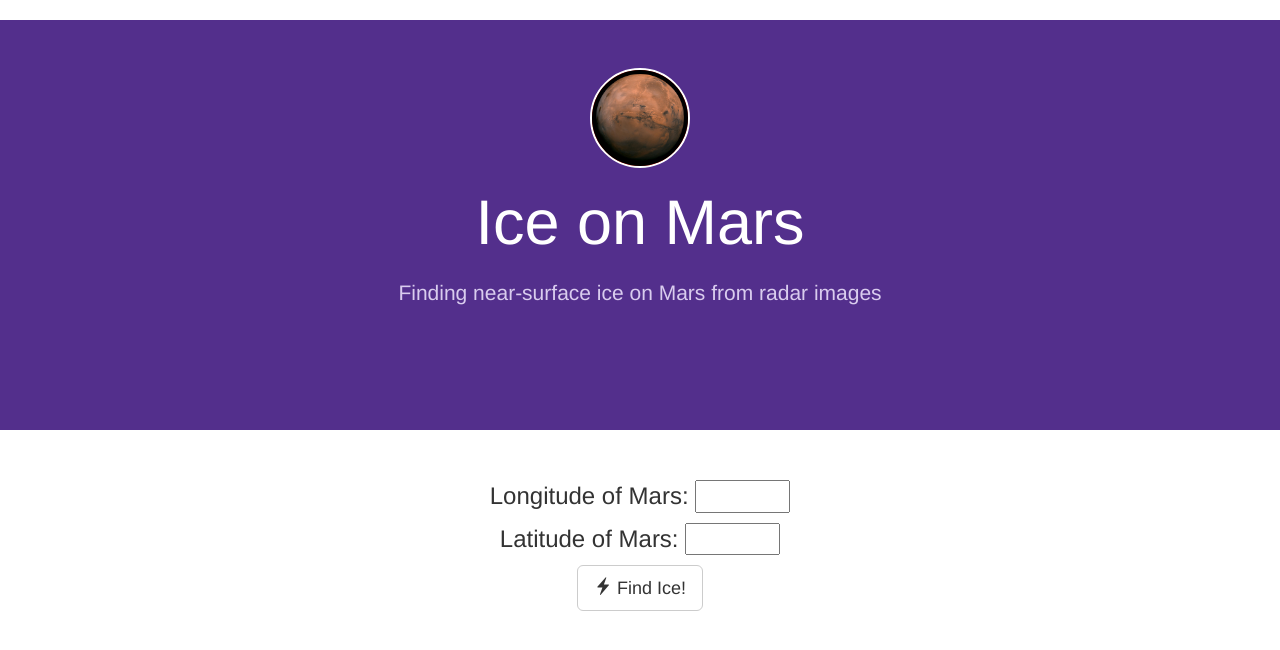
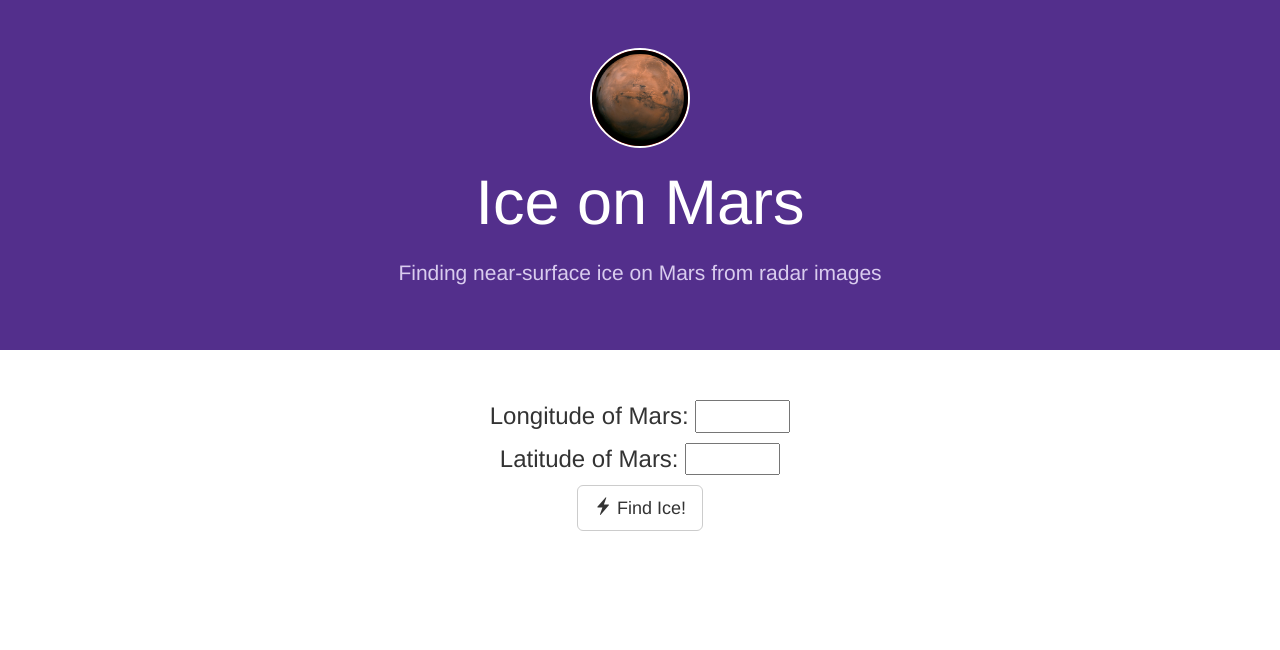
Before and after one commit to nathanjchan/ice-on-mars-app, a Django app: page / in a window 1280 px wide. Shown: the part 51-701 px from the top of the page. Run offline with Django 3.2, Linux system fonts and the light colour scheme; some libraries are stand-ins or nearby versions.

Commit message:
Adjust formating

```diff
--- a/hello/templates/base.html
+++ b/hello/templates/base.html
@@ -9,7 +9,7 @@
     .jumbotron {
         background: #532f8c;
         color: white;
-        padding-bottom: 80px
+        padding-bottom: 20px
     }
     .jumbotron .btn-primary {
         background: #845ac7;
--- a/hello/templates/index.html
+++ b/hello/templates/index.html
@@ -2,11 +2,6 @@
 {% load static %}
 
 {% block content %}
-
-<style>
-  h3 {text-align: center;}
-  h4 {text-align: center;}
-</style>
 
 <div class="jumbotron text-center">
   <div class="container">
@@ -15,13 +10,13 @@
     </a>
     <h1>Ice on Mars</h1>
     <p>Finding near-surface ice on Mars from radar images</p>
-    <!--<a type="button" class="btn btn-lg btn-default" href="https://github.com/nathanjchan/ice-on-mars"><span
-        class="glyphicon glyphicon-flash"></span> Original Analysis Source Code</a>
-    <a type="button" class="btn btn-lg btn-primary" href="https://github.com/nathanjchan/ice-on-mars-app"><span
-        class="glyphicon glyphicon-link"></span> GitHub for this website</a>-->
   </div>
 </div>
 <div class="container">
+  <style>
+    h3 {text-align: center;}
+    h4 {text-align: center;}
+  </style>
   <form method="POST" action="search">
     {% csrf_token %}
     <h3>
@@ -34,56 +29,6 @@
       <p id="searchText" style="display: none">Searching...</p>
     </h4>
   </form>
-  <!--<div class="alert alert-info text-center" role="alert">
-    This web app is a work in progress.
-  </div>-->
-  <!--<div class="row">
-    <div class="col-md-6">
-      <h3><span class="glyphicon glyphicon-info-sign"></span> How this sample app works</h3>
-      <ul>
-        <li>This app was deployed to Heroku, either using Git or by using <a
-            href="https://github.com/heroku/python-getting-started">Heroku Button</a> on the repository.</li>
-
-        <li>When Heroku received the source code, it fetched all the dependencies in the <a
-            href="https://github.com/heroku/python-getting-started/blob/main/Pipfile">Pipfile</a>, creating a deployable
-          slug.</li>
-        <li>The platform then spins up a dyno, a lightweight container that provides an isolated environment in which
-          the slug can be mounted and executed.</li>
-        <li>You can scale your app, manage it, and deploy over <a href="https://addons.heroku.com/">150 add-on
-            services</a>, from the Dashboard or CLI.</li>
-      </ul>
-    </div>
-    <div class="col-md-6">
-      <h3><span class="glyphicon glyphicon-link"></span> Next Steps</h3>
-      <ul>
-        <li>If you are following the <a href="https://devcenter.heroku.com/articles/getting-started-with-python">Getting
-            Started</a> guide, then please head back to the tutorial and follow the next steps!</li>
-        <li>If you deployed this app by deploying the Heroku Button, then in a command line shell, run:</li>
-        <ul>
-          <li><code>git clone https://github.com/heroku/python-getting-started.git</code> - this will create a local
-            copy of the source code for the app</li>
-          <li><code>cd python-getting-started</code> - change directory into the local source code repository</li>
-          <li><code>heroku git:remote -a &lt;your-app-name></code> - associate the Heroku app with the repository</li>
-          <li>You'll now be set up to run the app locally, or <a
-              href="https://devcenter.heroku.com/articles/getting-started-with-python#push-local-changes">deploy
-              changes</a> to Heroku</li>
-        </ul>
-      </ul>
-      <h3><span class="glyphicon glyphicon-link"></span> Helpful Links</h3>
-      <ul>
-        <li><a href="https://www.heroku.com/home">Heroku</a></li>
-        <li><a href="https://devcenter.heroku.com/">Heroku Dev Center</a></li>
-        <li><a href="https://devcenter.heroku.com/articles/getting-started-with-python">Getting Started with Python on
-            Heroku</a></li>
-        <li><a href="https://devcenter.heroku.com/articles/django-app-configuration">Configuring Django Apps for
-            Heroku</a></li>
-      </ul>
-    </div>
-  </div> -->
-  <!-- row -->
-  <!-- <div class="alert alert-info text-center" role="alert">
-    This web app is a work in progress.
-  </div> -->
 </div>
 <script src="{% static 'search.js'%}"></script>
 {% endblock %}
```
